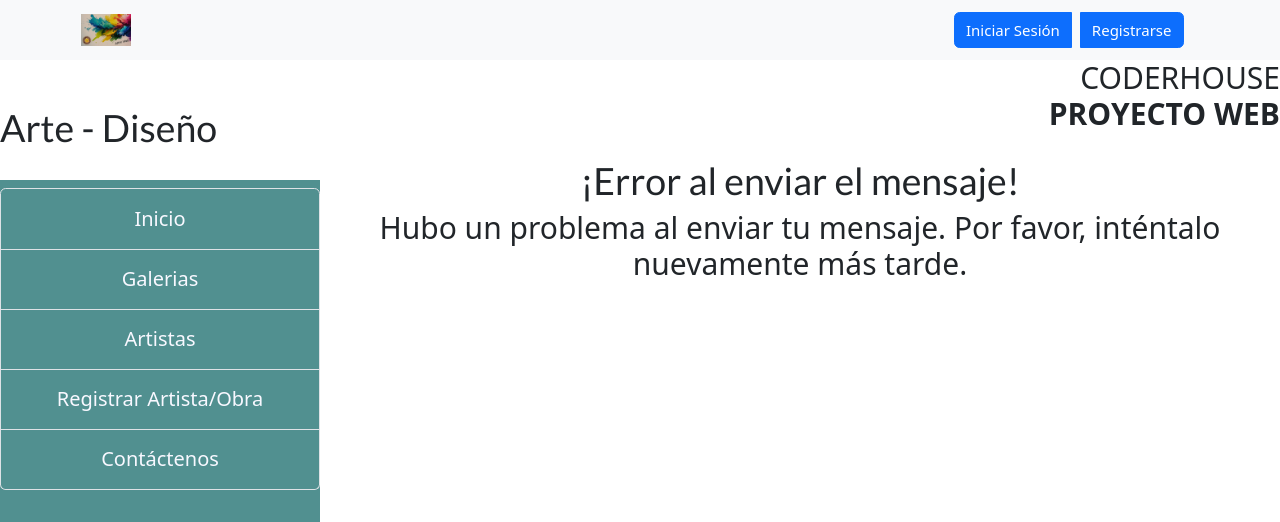
After one commit to lutonhome2005/tercera_pre_entrega_MaldonadoAndres, a Django app: page /email_fallido/ in a window 1280 px wide. The commit adds this page. Shown: the top 522 px of the page. Run offline with Django 4.2, Linux system fonts and the light colour scheme; some libraries are stand-ins or nearby versions.

Commit message:
Se implemento la funcionalidad de los email

```diff
--- a/AppGaleriaWeb/templates/contactos.html
+++ b/AppGaleriaWeb/templates/contactos.html
@@ -2,12 +2,13 @@
 {% block contenidoNuevo %}
     <div class="formulario-contacto">
         <h1 class="titulo-centrado">Contáctanos</h1>
-        <form method="post">
+        <form method="post" action="{% url 'enviar_correo' %}">
             {% csrf_token %}
             <div class="form-group">
                 <label for="nombre_completo">Nombre Completo:</label>
                 <input type="tel" class="form-control" id="nombre_completo" name="nombre_completo">
-            </div>            <div class="form-group">
+            </div>
+            <div class="form-group">
                 <label for="telefono">Teléfono:</label>
                 <input type="tel" class="form-control" id="telefono" name="telefono">
             </div>
--- /dev/null
+++ b/AppGaleriaWeb/templates/email_fallido.html
@@ -0,0 +1,8 @@
+{% extends 'pagina_inicio.html' %}
+{% block contenidoNuevo %}
+    <div class="mensaje-error">
+        <h1 class="titulo-centrado">¡Error al enviar el mensaje!</h1>
+        <h2 class="titulo-centrado">Hubo un problema al enviar tu mensaje. Por favor, inténtalo nuevamente más tarde.</p>
+        <!-- Puedes agregar más contenido personalizado aquí -->
+    </div>
+{% endblock contenidoNuevo %}
--- a/AppGaleriaWeb/urls.py
+++ b/AppGaleriaWeb/urls.py
@@ -12,9 +12,13 @@ urlpatterns = [
     #path('admin/', admin.site.urls),
     path('', index, name='index'),
     path('index/', index, name='index'),
+    path('enviar_correo/', views.enviar_correo, name='enviar_correo'),
+    path('enviar_consulta_artista/', views.enviar_consulta_artista, name='enviar_consulta_artista'),
     path('artistas/',artistas),
     path('galerias/', galerias),
     path('registrarse/',registrarse),
+    path('email_exitoso/',email_exitoso,name='email_exitoso'),
+    path('email_fallido/',email_fallido,name='email_fallido'),
     path('contactos/',contactos),
     path('nuestros_servicios/', views.nuestros_servicios, name='nuestros_servicios'),
     path('sobre_nosotros/', sobre_nosotros, name='sobre_nosotros'),
--- a/AppGaleriaWeb/views.py
+++ b/AppGaleriaWeb/views.py
@@ -6,11 +6,91 @@ from AppGaleriaWeb import views
 from django import forms
 from django.contrib.auth.forms import AuthenticationForm, UserCreationForm
 from django.contrib.auth import authenticate, login, logout
+from django.template.loader import render_to_string
+#Envio de email
+from django.shortcuts import render, redirect
+from django.core.mail import send_mail,EmailMessage
+from django.conf import settings
+
+# Create your views here.
+
+def enviar_correo(request):
+    if request.method == 'POST':
+        nombre_completo = request.POST['nombre_completo']
+        telefono = request.POST['telefono']
+        email = request.POST['email']
+        asunto = request.POST['asunto']
+        descripcion = request.POST['descripcion']
+
+        # Cuerpo del mensaje
+        mensaje = f'Nombre: {nombre_completo}\nTeléfono: {telefono}\nEmail: {email}\nAsunto: {asunto}\nDescripción: {descripcion}'
+
+        try:
+            # Enviar correo
+            send_mail(
+                'Formulario de Contacto',  # Asunto del correo
+                mensaje,  # Cuerpo del correo
+                settings.EMAIL_HOST_USER,  # Remitente
+                ['CoderPtyhonWeb2023@gmail.com'],  # Destinatario
+                fail_silently=False,
+            )
+            return redirect('email_exitoso')  # Redirige a una página de éxito
+        except Exception as e:
+            # Manejo de errores (puedes personalizar esto)
+            return redirect('email_fallido')  # Redirige a una página de error
+    else:
+        return render(request, 'contactos.html')
+
+
+# Vista para enviar una consulta de un artista
+def enviar_consulta_artista(request):
+    artista_id = request.GET.get('artista_id')
+    obra_id = request.GET.get('obra_id')
+
+
+    artista = get_object_or_404(Artista, pk=artista_id)
+    obra = get_object_or_404(ObraArte, pk=obra_id) if obra_id else None
+
+    if request.method == 'POST':
+        nombre_completo = request.POST['nombreCompleto']
+        telefono = request.POST['telefono']
+        email = request.POST['email']
+        mensaje = request.POST['mensaje']
+
+        # Dirección de correo a la que se enviará la consulta
+        destinatario = artista.emailArtista  # Cambia esto a la dirección de correo real
+
+        # Cuerpo del mensaje
+        cuerpo_mensaje = f'Nombre: {nombre_completo}\nTeléfono: {telefono}\nEmail: {email}\nMensaje: {mensaje}'
+
+        try:
+            # Enviar correo
+            send_mail(
+                'Consulta de Artista',  # Asunto del correo
+                cuerpo_mensaje,  # Cuerpo del correo
+                email,  # Remitente (cambia esto)
+                [destinatario],  # Destinatario
+                fail_silently=False,
+            )
+            return render(request, 'email_exitoso.html')  # Redirige a la página de éxito
+        except Exception as e:
+            # Manejo de errores (puedes personalizar esto)
+            return render(request, 'email_fallido.html')  # Redirige a la página de error
+
+    return render(request, 'consulta_artista.html', {'artista': artista, 'obra': obra})
 
 
 
 
-# Create your views here.
+#Envio Exitoso
+#Creamos la vista de Inicio
+def email_exitoso(request):
+    return render(request, 'email_exitoso.html')
+
+#Email Fallido
+def email_fallido(request):
+    return render(request, 'email_fallido.html')
+
 
 #Creamos la vista de Inicio
 def index(request):
```
Also changed, not shown: AppGaleriaWeb/templates/consulta_artista.html (+9 -4 lines), AppGaleriaWeb/templates/email_exitoso.html (added, +8 -0 lines), GaleriaVicuDesign/settings.py (+9 -0 lines), db.sqlite3, email_Prueba.txt (added), 2 other files.
